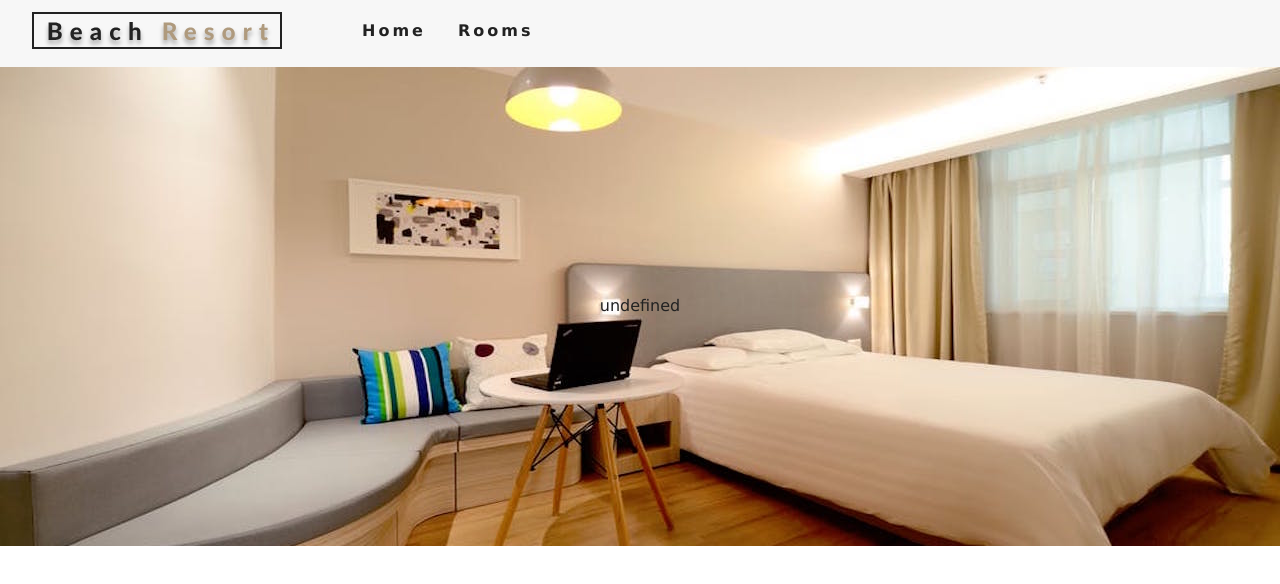
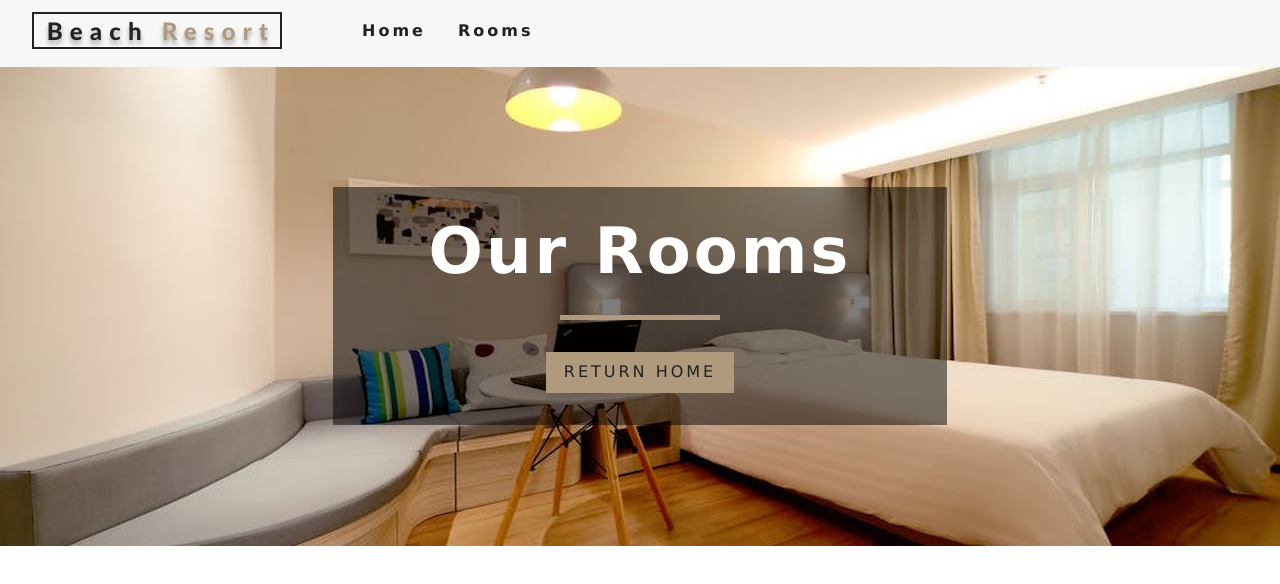
Before and after one commit to Skave-a/Hotel-Aymane, a React (Create React App) app in the folder forest-resort/: page /rooms in a window 1280 px wide. Shown: the top 584 px of the page. Built offline with nearby package versions, Linux system fonts and the light colour scheme.

Commit message:
feat: add banner

```diff
--- a/forest-resort/src/App.css
+++ b/forest-resort/src/App.css
@@ -170,7 +170,7 @@ h6 {
 } */
 /* End of Hero */
 /* Banner */
-.banner {
+/* .banner {
   display: inline-block;
   background: rgba(0, 0, 0, 0.5);
   color: var(--mainWhite);
@@ -207,7 +207,7 @@ h6 {
   .banner h1 {
     font-size: 4rem;
   }
-}
+} */
 /* End of Banner */
 /* Title */
 .section-title {
--- /dev/null
+++ b/forest-resort/src/components/Banner/Banner.module.css
@@ -0,0 +1,38 @@
+.banner {
+  display: inline-block;
+  background: rgba(0, 0, 0, 0.5);
+  color: var(--mainWhite);
+  padding: 2rem 1rem;
+  text-align: center;
+  text-transform: capitalize;
+  letter-spacing: var(--mainSpacing);
+}
+.banner h1 {
+  font-size: 2.5rem;
+}
+.banner div {
+  width: 10rem;
+  height: 5px;
+  background: var(--primaryColor);
+  margin: 1.7rem auto;
+}
+.banner p {
+  font-size: 1.2rem;
+  margin-bottom: 2rem;
+}
+@media screen and (min-width: 576px) {
+  .banner {
+    padding: 2rem 3rem;
+  }
+  .banner h1 {
+    font-size: 3rem;
+  }
+}
+@media screen and (min-width: 992px) {
+  .banner {
+    padding: 2rem 6rem;
+  }
+  .banner h1 {
+    font-size: 4rem;
+  }
+}
--- /dev/null
+++ b/forest-resort/src/components/Banner/Banner.tsx
@@ -0,0 +1,15 @@
+import React from "react";
+import { IBanner } from "../../utitle/types";
+import styles from "./Banner.module.css";
+
+export default function Banner(props: IBanner) {
+  const { children, title, subtitle } = props;
+  return (
+    <div className={styles.banner}>
+      <h1>{title}</h1>
+      <div></div>
+      <p>{subtitle}</p>
+      {children}
+    </div>
+  );
+}
--- a/forest-resort/src/pages/Error.tsx
+++ b/forest-resort/src/pages/Error.tsx
@@ -1,7 +1,17 @@
 import React from 'react'
+import { Link } from "react-router-dom";
+import Banner from "../components/Banner/Banner";
+import Hero from "../components/Hero/Hero";
+import styles from "../components/Hero/Hero.module.css";
 
 export const Error = () => {
   return (
-    <div>Error</div>
+    <Hero hero={styles.roomsHero}>
+      <Banner title={"404"} subtitle={"Page not found"}>
+        <Link to="/" className="btn-primary">
+          return home
+        </Link>
+      </Banner>
+    </Hero>
   )
 }
--- a/forest-resort/src/pages/Home.tsx
+++ b/forest-resort/src/pages/Home.tsx
@@ -1,9 +1,17 @@
-import React from 'react'
-import Hero from '../components/Hero/Hero'
+import React from "react";
+import { Link } from "react-router-dom";
+import Banner from "../components/Banner/Banner";
+import Hero from "../components/Hero/Hero";
 import styles from "../components/Hero/Hero.module.css";
 
 export const Home = () => {
   return (
-    <Hero children={'undefined'} hero={styles.defaultHero} />
-  )
-}
+    <Hero hero={styles.defaultHero}>
+      <Banner title={"luxurious rooms"} subtitle={"delux rooms starting at $299"}>
+        <Link to='/rooms' className="btn-primary">
+          our rooms
+        </Link>
+      </Banner>
+    </Hero>
+  );
+};
--- a/forest-resort/src/pages/Rooms.tsx
+++ b/forest-resort/src/pages/Rooms.tsx
@@ -1,9 +1,17 @@
-import React from 'react'
-import Hero from '../components/Hero/Hero'
+import React from "react";
+import { Link } from "react-router-dom";
+import Banner from "../components/Banner/Banner";
+import Hero from "../components/Hero/Hero";
 import styles from "../components/Hero/Hero.module.css";
 
 export const Rooms = () => {
   return (
-    <Hero children={'undefined'} hero={styles.roomsHero} />
-  )
-}
+    <Hero hero={styles.roomsHero}>
+      <Banner title={"Our Rooms"} subtitle={""}>
+        <Link to="/" className="btn-primary">
+        return home
+        </Link>
+      </Banner>
+    </Hero>
+  );
+};
```
Also changed, not shown: forest-resort/src/utitle/types.ts (+9 -1 lines).
